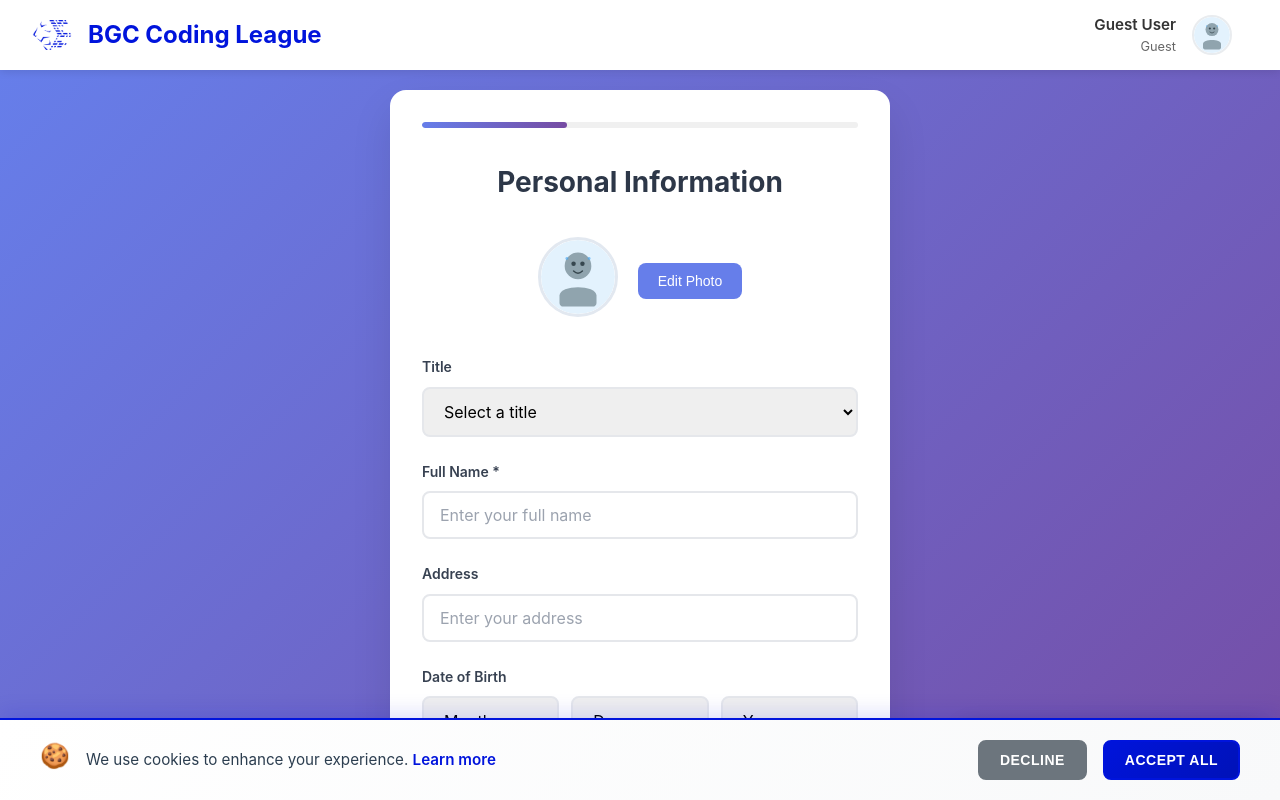
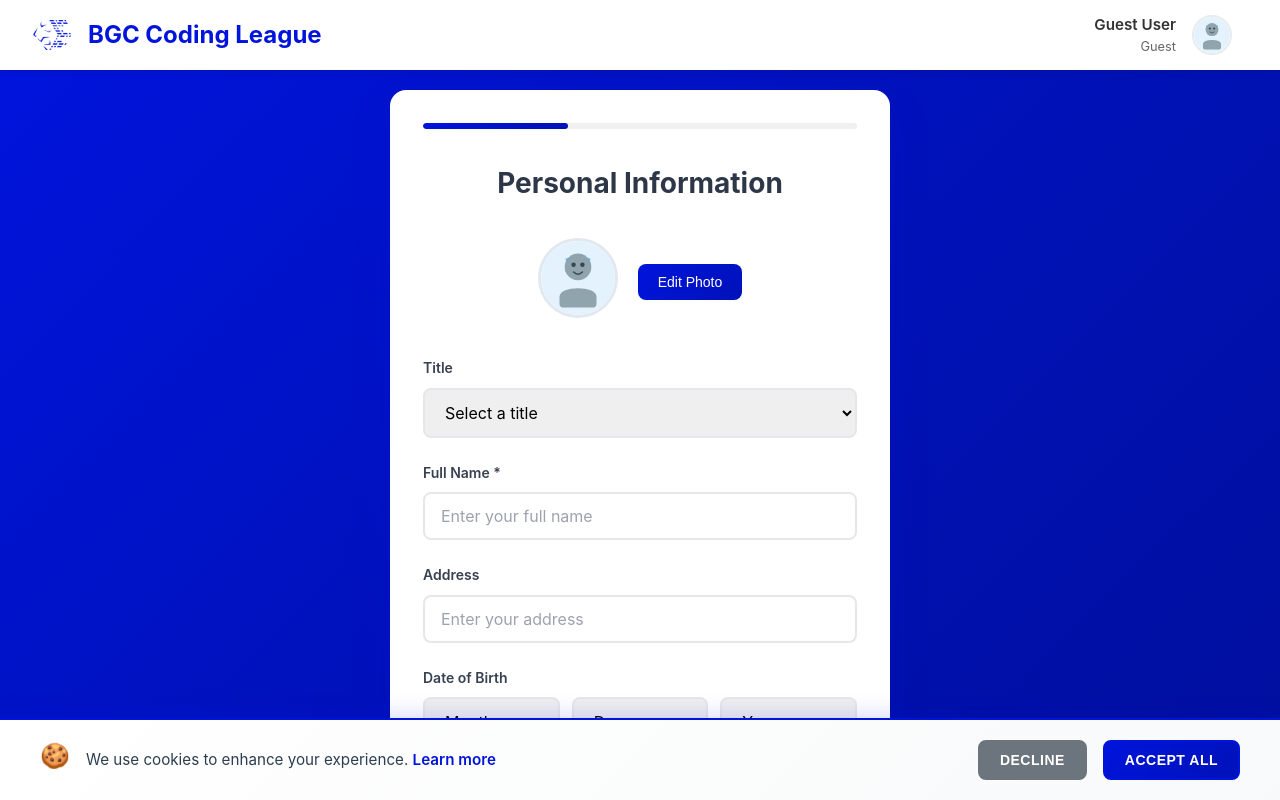
Before and after one commit to Amory0709/CodingLeague2025, an Angular app: page /profile in a window 1280 px wide. Built offline with nearby package versions, Linux system fonts and the light colour scheme.

Commit message:
update styles

```diff
--- a/src/app/congrats/congrats.component.scss
+++ b/src/app/congrats/congrats.component.scss
@@ -3,7 +3,7 @@
   display: flex;
   align-items: center;
   justify-content: center;
-  background: linear-gradient(135deg, #667eea 0%, #764ba2 100%);
+  background: linear-gradient(180deg,#0014DC 0%,#0012b8 50%,#fff 100%);
   padding: 2rem;
 }
 
@@ -64,7 +64,7 @@ p {
 }
 
 .btn-profile {
-  background: linear-gradient(45deg, #667eea, #764ba2);
+  background: linear-gradient(135deg, #0014DC 0%, #0012b8 100%);
   color: #fff;
 
   &:hover {
--- a/src/app/contact/contact.component.scss
+++ b/src/app/contact/contact.component.scss
@@ -1,6 +1,6 @@
 .main {
   min-height: calc(100vh - 70px);
-  background: linear-gradient(135deg, #667eea 0%, #764ba2 100%);
+  background: linear-gradient(180deg,#0014DC 0%,#0012b8 50%,#fff 100%);
   padding: 2rem;
   display: flex;
   justify-content: center;
@@ -23,7 +23,7 @@
   font-weight: bold;
   color: #333;
   margin-bottom: 0.5rem;
-  background: linear-gradient(135deg, #667eea 0%, #764ba2 100%);
+  background: linear-gradient(180deg,#0014DC 0%,#0012b8 50%,#fff 100%);
   -webkit-background-clip: text;
   -webkit-text-fill-color: transparent;
   background-clip: text;
@@ -113,7 +113,7 @@ textarea.form-input {
 }
 
 .btn-send {
-  background: linear-gradient(45deg, #667eea, #764ba2);
+  background: linear-gradient(135deg, #0014DC 0%, #0012b8 100%);
   color: #fff;
 
   &:hover {
--- a/src/app/home/home.component.scss
+++ b/src/app/home/home.component.scss
@@ -3,7 +3,7 @@
   display: flex;
   flex-direction: column;
   font-family: 'Segoe UI', Arial, sans-serif;
-  background: linear-gradient(135deg, #667eea 0%, #764ba2 100%);
+  background: linear-gradient(180deg,#0014DC 0%,#0012b8 50%,#fff 100%);
 }
 
 .header {
--- a/src/app/home1/home1.component.scss
+++ b/src/app/home1/home1.component.scss
@@ -1,6 +1,6 @@
 .main {
   min-height: calc(100vh - 70px - 200px); // 减少Footer高度估算
-  background: linear-gradient(135deg, #0014DC 0%, #0014DC 100%);
+  background: linear-gradient(180deg,       #0014DC 0%,       #0012b8 50%,       #fff 100%);
   padding: 2rem;
   display: flex;
   justify-content: center;
@@ -18,22 +18,23 @@
   font-weight: bold;
   color: #ffffff;
   margin-bottom: 1rem;
-  text-shadow: 0 2px 4px rgba(0,0,0,0.3);
+  text-shadow: 0 4px 8px rgba(0,0,0,0.4);
 }
 
 .desc {
   font-size: 1.3rem;
   color: #e8eaf6;
   margin-bottom: 2rem;
-  text-shadow: 0 1px 2px rgba(0,0,0,0.2);
+  text-shadow: 0 2px 4px rgba(0,0,0,0.3);
 }
 
 .card {
   background: rgba(255, 255, 255, 0.95);
   border-radius: 16px;
   padding: 2rem;
-  box-shadow: 0 8px 32px rgba(0,0,0,0.1);
+  box-shadow: 0 12px 40px rgba(0, 20, 220, 0.2);
   backdrop-filter: blur(10px);
+  border: 1px solid rgba(255, 255, 255, 0.2);
 
   p {
     font-size: 1.1rem;
@@ -44,7 +45,7 @@
 }
 
 .btn {
-  background: linear-gradient(45deg, #0014DC, #0014DC);
+  background: linear-gradient(135deg, #0014DC 0%, #0012b8 50%, #0014DC 100%);
   color: #fff;
   border: none;
   border-radius: 12px;
@@ -52,13 +53,19 @@
   font-size: 1.2rem;
   font-weight: 600;
   cursor: pointer;
-  transition: all 0.3s ease;
+  transition: all 0.3s cubic-bezier(0.25, 0.46, 0.45, 0.94);
   text-decoration: none;
   display: inline-block;
+  box-shadow: 0 4px 15px rgba(0, 20, 220, 0.3);
 
   &:hover {
-    transform: translateY(-2px);
-    box-shadow: 0 8px 25px rgba(0, 20, 220, 0.4);
+    transform: translateY(-3px);
+    box-shadow: 0 8px 25px rgba(0, 20, 220, 0.5);
+    background: linear-gradient(135deg, #0012b8 0%, #0014DC 50%, #0012b8 100%);
+  }
+
+  &:active {
+    transform: translateY(-1px);
   }
 }
 
--- a/src/app/home2/home2.component.scss
+++ b/src/app/home2/home2.component.scss
@@ -1,6 +1,6 @@
 .main {
   min-height: calc(100vh - 70px - 200px); // 减少Footer高度估算
-  background: linear-gradient(135deg, #0014DC 0%, #0014DC 100%);
+  background: linear-gradient(180deg,       #0014DC 0%,       #0012b8 50%,       #fff 100%);
   padding: 2rem;
   display: flex;
   justify-content: center;
@@ -18,22 +18,23 @@
   font-weight: bold;
   color: #ffffff;
   margin-bottom: 1rem;
-  text-shadow: 0 2px 4px rgba(0,0,0,0.3);
+  text-shadow: 0 4px 8px rgba(0,0,0,0.4);
 }
 
 .desc {
   font-size: 1.3rem;
   color: #e8eaf6;
   margin-bottom: 2rem;
-  text-shadow: 0 1px 2px rgba(0,0,0,0.2);
+  text-shadow: 0 2px 4px rgba(0,0,0,0.3);
 }
 
 .card {
   background: rgba(255, 255, 255, 0.95);
   border-radius: 16px;
   padding: 2rem;
-  box-shadow: 0 8px 32px rgba(0,0,0,0.1);
+  box-shadow: 0 12px 40px rgba(0, 20, 220, 0.2);
   backdrop-filter: blur(10px);
+  border: 1px solid rgba(255, 255, 255, 0.2);
 
   p {
     font-size: 1.1rem;
@@ -44,7 +45,7 @@
 }
 
 .btn {
-  background: linear-gradient(45deg, #28a745, #20c997);
+  background: linear-gradient(135deg, #0014DC 0%, #0012b8 50%, #0014DC 100%);
   color: #fff;
   border: none;
   border-radius: 12px;
@@ -52,18 +53,24 @@
   font-size: 1.2rem;
   font-weight: 600;
   cursor: pointer;
-  transition: all 0.3s ease;
+  transition: all 0.3s cubic-bezier(0.25, 0.46, 0.45, 0.94);
   text-decoration: none;
   display: inline-block;
+  box-shadow: 0 4px 15px rgba(0, 20, 220, 0.3);
 
   &:hover {
-    transform: translateY(-2px);
-    box-shadow: 0 8px 25px rgba(40, 167, 69, 0.4);
+    transform: translateY(-3px);
+    box-shadow: 0 8px 25px rgba(0, 20, 220, 0.5);
+    background: linear-gradient(135deg, #0012b8 0%, #0014DC 50%, #0012b8 100%);
   }
 
   &:focus {
-    outline: 2px solid #28a745;
+    outline: 2px solid #0014DC;
     outline-offset: 2px;
+  }
+
+  &:active {
+    transform: translateY(-1px);
   }
 }
 
--- a/src/app/interests/interests.component.scss
+++ b/src/app/interests/interests.component.scss
@@ -1,6 +1,6 @@
 .main {
   min-height: 100vh;
-  background: linear-gradient(135deg, #667eea 0%, #764ba2 100%);
+  background: linear-gradient(135deg, #0014DC 0%, #0012b8 50%, #000f9a 100%);
   padding: 20px;
 
   @media (max-width: 768px) {
@@ -14,7 +14,8 @@
   background: white;
   border-radius: 16px;
   overflow: hidden;
-  box-shadow: 0 20px 40px rgba(0, 0, 0, 0.1);
+  box-shadow: 0 20px 40px rgba(0, 20, 220, 0.2);
+  border: 1px solid rgba(255, 255, 255, 0.2);
 
   @media (max-width: 768px) {
     margin: 10px;
@@ -34,6 +35,7 @@
     padding: 16px;
   }
 }
+
 .progress-bar {
   width: 100%;
   height: 6px;
@@ -44,7 +46,7 @@
 
   .progress-bar-inner {
     height: 100%;
-    background: linear-gradient(90deg, #667eea, #764ba2);
+    background: linear-gradient(90deg, #0014DC, #0012b8);
     border-radius: 3px;
     transition: width 0.3s ease;
   }
@@ -122,7 +124,7 @@
     }
 
     &.btn-explore {
-      background: linear-gradient(135deg, #667eea, #764ba2);
+      background: linear-gradient(135deg, #0014DC 0%, #0012b8 100%);
       color: white;
 
       &:hover:not(:disabled) {
--- a/src/app/profile-page/profile-page.component.scss
+++ b/src/app/profile-page/profile-page.component.scss
@@ -1,6 +1,6 @@
 .main {
   min-height: 100vh;
-  background: linear-gradient(135deg, #667eea 0%, #764ba2 100%);
+  background: linear-gradient(135deg, #0014DC 0%, #0012b8 50%, #000f9a 100%);
   padding: 20px;
 
   @media (max-width: 768px) {
@@ -14,7 +14,8 @@
   background: white;
   border-radius: 16px;
   padding: 32px;
-  box-shadow: 0 20px 40px rgba(0, 0, 0, 0.1);
+  box-shadow: 0 20px 40px rgba(0, 20, 220, 0.2);
+  border: 1px solid rgba(255, 255, 255, 0.2);
 
   @media (max-width: 768px) {
     padding: 20px;
@@ -33,7 +34,7 @@
 
   .progress-bar-inner {
     height: 100%;
-    background: linear-gradient(90deg, #667eea, #764ba2);
+    background: linear-gradient(90deg, #0014DC, #0012b8);
     border-radius: 3px;
     transition: width 0.3s ease;
   }
@@ -84,7 +85,7 @@
 
   .btn-upload {
     padding: 10px 20px;
-    background: #667eea;
+    background: linear-gradient(135deg, #0014DC 0%, #0012b8 100%);
     color: white;
     border: none;
     border-radius: 8px;
@@ -197,7 +198,7 @@
     }
 
     &.btn-continue {
-      background: linear-gradient(135deg, #667eea, #764ba2);
+      background: linear-gradient(135deg, #0014DC 0%, #0012b8 100%);
       color: white;
 
       &:hover {
--- a/src/app/register/register.component.scss
+++ b/src/app/register/register.component.scss
@@ -210,12 +210,14 @@
 }
 
 .btn-register {
-  background: linear-gradient(45deg, #0014DC, #0014DC);
+  background: linear-gradient(135deg, #0014DC 0%, #0012b8 50%, #0014DC 100%);
   color: #fff;
+  box-shadow: 0 4px 15px rgba(0, 20, 220, 0.3);
 
   &:hover {
-    transform: translateY(-1px);
-    box-shadow: 0 4px 12px rgba(0, 20, 220, 0.4);
+    transform: translateY(-2px);
+    box-shadow: 0 6px 20px rgba(0, 20, 220, 0.5);
+    background: linear-gradient(135deg, #0012b8 0%, #0014DC 50%, #0012b8 100%);
   }
 
   &:disabled {
@@ -397,7 +399,7 @@
 }
 
 .btn-captcha, .btn-captcha-refresh {
-  background: #3366cc;
+  background: linear-gradient(135deg, #0014DC 0%, #0012b8 100%);
   color: #fff;
   border-radius: 8px;
   padding: 6px 18px;
```
